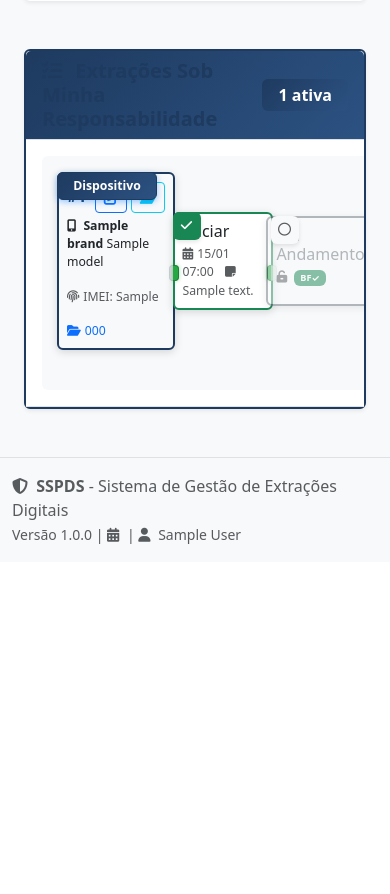
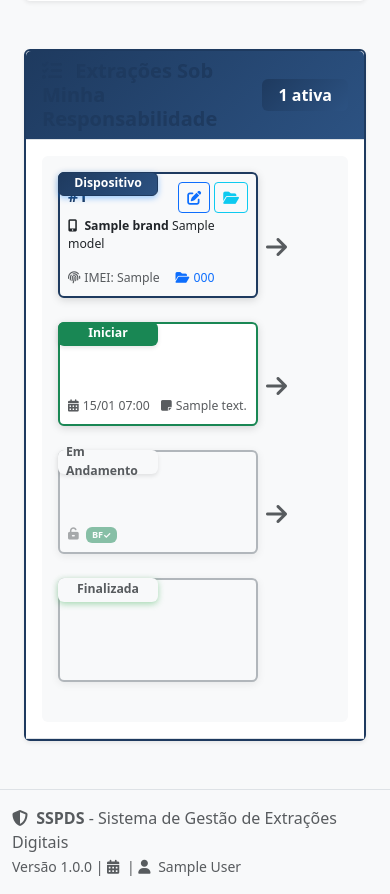
Before and after one commit to leonardofandrade/next, a Django app: page /next/user/my-extractions/ in a window 390 px wide. Shown: the part 378-1272 px from the top of the page. Before the commit the page ends 922 px from the top, so only its background shows below. Run offline with Django 5.2, Linux system fonts and the light colour scheme; a user stored in the database is signed in; tables that the repository leaves empty hold one stand-in row (values such as "Sample post"); some libraries are stand-ins or nearby versions.

Commit message:
refactor(extractions, templates): update extraction timeline layout for improved clarity and responsiveness
- Redesigned the extraction timeline to utilize a column-based layout, enhancing visual organization and user interaction.
- Streamlined HTML structure by consolidating timeline steps and removing unnecessary elements, improving readability.
- Enhanced CSS styles for timeline cards and markers, ensuring a cohesive and responsive design across different screen sizes.
- Improved spacing and alignment of timeline elements to facilitate better user experience and accessibility.

```diff
--- a/templates/users/extractors/includes/extraction_timeline.html
+++ b/templates/users/extractors/includes/extraction_timeline.html
@@ -1,14 +1,14 @@
 <div class="timeline-row">
-    <!-- Timeline como diagrama linear -->
     <div class="bg-light rounded p-3">
-        <div class="d-flex align-items-center position-relative" style="min-width: 100%;">
-                <!-- Card 0: Informações da Extração -->
-                <div class="timeline-item position-relative flex-fill" style="min-width: 250px; max-width: 300px; flex: 0 0 auto;">
-                    <div class="timeline-marker d-flex align-items-center justify-content-center bg-primary text-white border border-primary rounded"
-                         style="width: auto; min-width: 100px; padding: 4px 8px; margin: 0 auto 10px; z-index: 2; box-shadow: 0 2px 6px rgba(0, 123, 255, 0.4);">
+        <div class="row g-0 align-items-center">
+            <!-- Coluna 1: Dados do Dispositivo -->
+            <div class="col-auto">
+                <div class="timeline-step">
+                    <div class="timeline-marker d-flex align-items-center justify-content-center bg-primary text-white border border-primary rounded mb-2"
+                         style="width: auto; min-width: 100px; padding: 4px 8px; z-index: 2; box-shadow: 0 2px 6px rgba(0, 123, 255, 0.4);">
                         <small class="fw-bold">Dispositivo</small>
                     </div>
-                    <div class="card border-primary bg-light" style="min-height: 90px;">
+                    <div class="card border-primary bg-light timeline-card">
                         <div class="card-body p-2">
                             <div class="d-flex align-items-center justify-content-between mb-1">
                                 <h6 class="card-title mb-0">
@@ -65,24 +65,23 @@
                         </div>
                     </div>
                 </div>
+            </div>
 
-                <!-- Etapa 1: Iniciar -->
-                <div class="timeline-item position-relative flex-fill {% if extraction.status == 'assigned' %}active{% elif extraction.started_at %}completed{% else %}disabled{% endif %}"
-                     style="min-width: 250px; max-width: 300px; flex: 0 0 auto;">
-                    <div class="timeline-marker d-flex align-items-center justify-content-center rounded {% if extraction.started_at %}bg-success text-white border-success{% elif extraction.status == 'assigned' %}bg-primary text-white border-primary{% else %}bg-light border-secondary text-muted{% endif %}"
-                         style="width: 28px; height: 28px; margin: 0 auto 10px; z-index: 2; box-shadow: 0 2px 4px rgba(0,0,0,0.1);">
-                        {% if extraction.started_at %}
-                            <i class="fas fa-check" style="font-size: 13px;"></i>
-                        {% elif extraction.status == 'assigned' %}
-                            <i class="fas fa-circle-notch fa-spin" style="font-size: 13px;"></i>
-                        {% else %}
-                            <i class="far fa-circle" style="font-size: 13px;"></i>
-                        {% endif %}
+            <!-- Coluna 2: Espaçamento com Seta -->
+            <div class="col-auto d-flex align-items-center justify-content-center px-2">
+                <i class="fas fa-arrow-right text-muted" style="font-size: 1.5rem;"></i>
+            </div>
+
+            <!-- Coluna 3: Iniciar -->
+            <div class="col-auto">
+                <div class="timeline-step {% if extraction.status == 'assigned' %}active{% elif extraction.started_at %}completed{% else %}disabled{% endif %}">
+                    <div class="timeline-marker d-flex align-items-center justify-content-center {% if extraction.started_at %}bg-success text-white border-success{% elif extraction.status == 'assigned' %}bg-primary text-white border-primary{% else %}bg-light border-secondary text-muted{% endif %} rounded mb-2"
+                         style="width: auto; min-width: 100px; padding: 4px 8px; margin: 0 auto; z-index: 2; box-shadow: 0 2px 4px rgba(0,0,0,0.1);">
+                        <small class="fw-bold">Iniciar</small>
                     </div>
-                    <div class="card {% if extraction.started_at %}border-success{% elif extraction.status == 'assigned' %}border-primary{% else %}border-secondary{% endif %} {% if not extraction.started_at and extraction.status != 'assigned' %}timeline-disabled{% endif %}" style="min-height: 90px;">
+                    <div class="card {% if extraction.started_at %}border-success{% elif extraction.status == 'assigned' %}border-primary{% else %}border-secondary{% endif %} {% if not extraction.started_at and extraction.status != 'assigned' %}timeline-disabled{% endif %} timeline-card">
                         <div class="card-body p-2">
-                            <div class="d-flex align-items-center justify-content-between mb-1">
-                                <h6 class="card-title mb-0">Iniciar</h6>
+                            <div class="d-flex align-items-center justify-content-end mb-1">
                                 {% if extraction.status == 'assigned' %}
                                     <button type="button"
                                             class="btn btn-sm btn-outline-primary"
@@ -106,36 +105,29 @@
                         </div>
                     </div>
                 </div>
+            </div>
 
-                <!-- Etapa 2: Em Andamento -->
-                <div class="timeline-item position-relative flex-fill {% if extraction.status == 'in_progress' or extraction.status == 'paused' %}active{% elif extraction.status == 'completed' %}completed{% else %}disabled{% endif %}"
-                     style="min-width: 250px; max-width: 300px; flex: 0 0 auto;">
-                    <div class="timeline-marker d-flex align-items-center justify-content-center rounded {% if extraction.status == 'completed' %}bg-success text-white border-success{% elif extraction.status == 'paused' %}bg-secondary text-white border-secondary{% elif extraction.status == 'in_progress' %}bg-primary text-white border-primary{% else %}bg-light border-secondary text-muted{% endif %}"
-                         style="width: 28px; height: 28px; margin: 0 auto 10px; z-index: 2; box-shadow: 0 2px 4px rgba(0,0,0,0.1);">
-                        {% if extraction.status == 'completed' %}
-                            <i class="fas fa-check" style="font-size: 13px;"></i>
-                        {% elif extraction.status == 'paused' %}
-                            <i class="fas fa-pause" style="font-size: 13px;"></i>
-                        {% elif extraction.status == 'in_progress' %}
-                            <i class="fas fa-circle-notch fa-spin" style="font-size: 13px;"></i>
-                        {% else %}
-                            <i class="far fa-circle" style="font-size: 13px;"></i>
-                        {% endif %}
+            <!-- Coluna 4: Espaçamento com Seta -->
+            <div class="col-auto d-flex align-items-center justify-content-center px-2">
+                <i class="fas fa-arrow-right text-muted" style="font-size: 1.5rem;"></i>
+            </div>
+
+            <!-- Coluna 5: Em Andamento -->
+            <div class="col-auto">
+                <div class="timeline-step {% if extraction.status == 'in_progress' or extraction.status == 'paused' %}active{% elif extraction.status == 'completed' %}completed{% else %}disabled{% endif %}">
+                    <div class="timeline-marker d-flex align-items-center justify-content-center {% if extraction.status == 'completed' %}bg-success text-white border-success{% elif extraction.status == 'paused' %}bg-secondary text-white border-secondary{% elif extraction.status == 'in_progress' %}bg-primary text-white border-primary{% else %}bg-light border-secondary text-muted{% endif %} rounded mb-2"
+                         style="width: auto; min-width: 100px; padding: 4px 8px; margin: 0 auto; z-index: 2; box-shadow: 0 2px 4px rgba(0,0,0,0.1);">
+                        <small class="fw-bold">
+                            {% if extraction.status == 'paused' %}
+                                Pausada
+                            {% else %}
+                                Em Andamento
+                            {% endif %}
+                        </small>
                     </div>
-                    <div class="card {% if extraction.status == 'completed' %}border-success{% elif extraction.status == 'paused' %}border-secondary{% elif extraction.status == 'in_progress' %}border-primary{% else %}border-secondary{% endif %} {% if extraction.status != 'in_progress' and extraction.status != 'paused' and extraction.status != 'completed' %}timeline-disabled{% endif %}" style="min-height: 90px;">
+                    <div class="card {% if extraction.status == 'completed' %}border-success{% elif extraction.status == 'paused' %}border-secondary{% elif extraction.status == 'in_progress' %}border-primary{% else %}border-secondary{% endif %} {% if extraction.status != 'in_progress' and extraction.status != 'paused' and extraction.status != 'completed' %}timeline-disabled{% endif %} timeline-card">
                         <div class="card-body p-2">
-                            <div class="d-flex align-items-center justify-content-between mb-1">
-                                <h6 class="card-title mb-0">
-                                    {% if extraction.status == 'paused' %}
-                                        Pausada
-                                    {% elif extraction.status == 'in_progress' %}
-                                        Em Andamento
-                                    {% elif extraction.status == 'completed' %}
-                                        Em Andamento
-                                    {% else %}
-                                        Em Andamento
-                                    {% endif %}
-                                </h6>
+                            <div class="d-flex align-items-center justify-content-end mb-1">
                                 <div class="d-flex flex-wrap gap-1">
                                     {% if extraction.status == 'in_progress' %}
                                         {% if not extraction.brute_force_started_at %}
@@ -217,22 +209,23 @@
                         </div>
                     </div>
                 </div>
+            </div>
 
-                <!-- Etapa 3: Finalizada -->
-                <div class="timeline-item position-relative flex-fill {% if extraction.status == 'completed' %}completed{% else %}disabled{% endif %}"
-                     style="min-width: 250px; max-width: 300px; flex: 0 0 auto;">
-                    <div class="timeline-marker d-flex align-items-center justify-content-center rounded {% if extraction.status == 'completed' %}bg-success text-white border-success{% else %}bg-light border-secondary text-muted{% endif %}"
-                         style="width: 28px; height: 28px; margin: 0 auto 10px; z-index: 2; box-shadow: 0 2px 6px rgba(40, 167, 69, 0.4);">
-                        {% if extraction.status == 'completed' %}
-                            <i class="fas fa-check" style="font-size: 13px;"></i>
-                        {% else %}
-                            <i class="far fa-circle" style="font-size: 13px;"></i>
-                        {% endif %}
+            <!-- Coluna 6: Espaçamento com Seta -->
+            <div class="col-auto d-flex align-items-center justify-content-center px-2">
+                <i class="fas fa-arrow-right text-muted" style="font-size: 1.5rem;"></i>
+            </div>
+
+            <!-- Coluna 7: Finalizada -->
+            <div class="col-auto">
+                <div class="timeline-step {% if extraction.status == 'completed' %}completed{% else %}disabled{% endif %}">
+                    <div class="timeline-marker d-flex align-items-center justify-content-center {% if extraction.status == 'completed' %}bg-success text-white border-success{% else %}bg-light border-secondary text-muted{% endif %} rounded mb-2"
+                         style="width: auto; min-width: 100px; padding: 4px 8px; margin: 0 auto; z-index: 2; box-shadow: 0 2px 6px rgba(40, 167, 69, 0.4);">
+                        <small class="fw-bold">Finalizada</small>
                     </div>
-                    <div class="card {% if extraction.status == 'completed' %}border-success{% else %}border-secondary timeline-disabled{% endif %}" style="min-height: 90px;">
+                    <div class="card {% if extraction.status == 'completed' %}border-success{% else %}border-secondary timeline-disabled{% endif %} timeline-card">
                         <div class="card-body p-2">
-                            <div class="d-flex align-items-center justify-content-between mb-1">
-                                <h6 class="card-title mb-0">Finalizada</h6>
+                            <div class="d-flex align-items-center justify-content-end mb-1">
                                 {% if extraction.status == 'completed' and extraction.extraction_result %}
                                     {% if extraction.extraction_result == 'success' %}
                                         <span class="badge bg-success">✓ Sucesso</span>
@@ -260,6 +253,7 @@
                         </div>
                     </div>
                 </div>
+            </div>
         </div>
     </div>
 </div>
@@ -270,61 +264,8 @@
     width: 100%;
 }
 
-.timeline-item {
-    margin: 0 -1px;
-}
-
-/* Engate do vagão - parte esquerda */
-.timeline-item:not(:first-child)::before {
-    content: '';
-    position: absolute;
-    left: 0;
-    top: 50%;
-    transform: translateY(-50%);
-    width: 10px;
-    height: 24px;
-    background: #dee2e6;
-    z-index: 1;
-    border-radius: 0 4px 4px 0;
-    border: 1px solid #ced4da;
-    border-left: none;
-}
-
-/* Engate do vagão - parte direita */
-.timeline-item:not(:last-child)::after {
-    content: '';
-    position: absolute;
-    right: 0;
-    top: 50%;
-    transform: translateY(-50%);
-    width: 10px;
-    height: 24px;
-    background: #dee2e6;
-    z-index: 1;
-    border-radius: 4px 0 0 4px;
-    border: 1px solid #ced4da;
-    border-right: none;
-}
-
-/* Engates completados */
-.timeline-item.completed:not(:last-child)::after,
-.timeline-item.completed:not(:first-child)::before {
-    background: #28a745;
-    border-color: #1e7e34;
-    box-shadow: 0 0 4px rgba(40, 167, 69, 0.4);
-}
-
-/* Engates da etapa ativa */
-.timeline-item.active:not(:last-child)::after {
-    background: linear-gradient(to right, #28a745 0%, #28a745 50%, #dee2e6 50%, #dee2e6 100%);
-    border-color: #1e7e34;
-    box-shadow: 0 0 6px rgba(40, 167, 69, 0.4);
-}
-
-.timeline-item.active:not(:first-child)::before {
-    background: #28a745;
-    border-color: #1e7e34;
-    box-shadow: 0 0 4px rgba(40, 167, 69, 0.4);
+.timeline-step {
+    position: relative;
 }
 
 /* Animação para marcador ativo */
@@ -339,7 +280,7 @@
     }
 }
 
-.timeline-item.active .timeline-marker {
+.timeline-step.active .timeline-marker {
     animation: pulseFlow 2s infinite;
 }
 
@@ -359,25 +300,45 @@
     display: none;
 }
 
-/* Engates desabilitados */
-.timeline-item.disabled:not(:last-child)::after,
-.timeline-item.disabled:not(:first-child)::before {
-    background: #e9ecef;
-    border-color: #dee2e6;
-    opacity: 0.5;
+/* Cards com dimensões fixas */
+.timeline-card {
+    width: 280px;
+    min-height: 120px;
+    height: auto;
+}
+
+.timeline-card .card-body {
+    min-height: 120px;
+    display: flex;
+    flex-direction: column;
+    justify-content: space-between;
 }
 
 /* Responsividade */
-@media (max-width: 768px) {
-    .timeline-item {
-        min-width: 100px !important;
-        max-width: 140px !important;
+@media (max-width: 1200px) {
+    .timeline-card {
+        width: 240px;
+        min-height: 110px;
     }
 
-    .timeline-item:not(:first-child)::before,
-    .timeline-item:not(:last-child)::after {
-        width: 6px;
-        height: 16px;
+    .timeline-card .card-body {
+        min-height: 110px;
+    }
+}
+
+@media (max-width: 768px) {
+    .timeline-card {
+        width: 200px;
+        min-height: 100px;
+    }
+
+    .timeline-card .card-body {
+        min-height: 100px;
+    }
+
+    .timeline-step .timeline-marker {
+        width: 24px !important;
+        height: 24px !important;
     }
 }
 </style>
```
